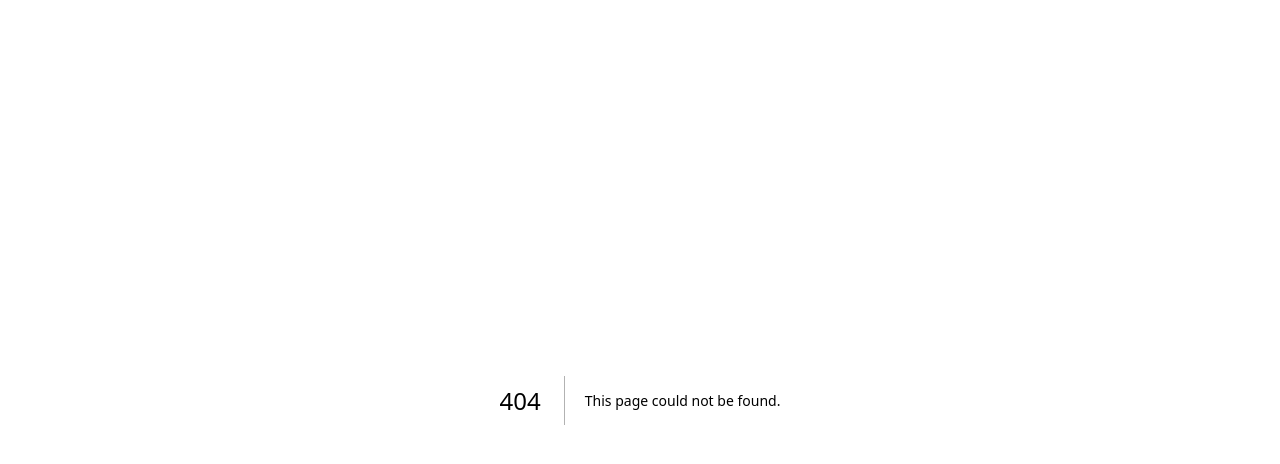
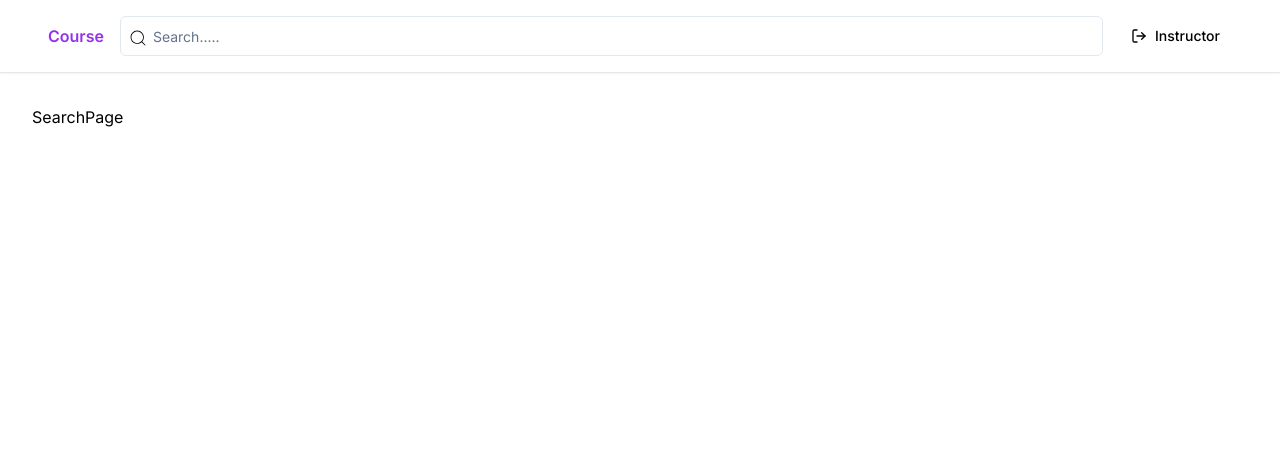
Before and after one commit to ersinisgor/LikeUdemy-NextJs14, a Next.js app: page /search in a window 1280 px wide. Before the commit this address had no page. Shown: the top 464 px of the page. Built offline with nearby package versions, Linux system fonts and the light colour scheme.

Commit message:
feat: Add search page, instructor page, logo component, and dashboard layout

```diff
--- /dev/null
+++ b/app/(dashboard)/(routes)/instructor/page.tsx
@@ -0,0 +1,7 @@
+import React from "react";
+
+const Instructor = () => {
+  return <div>Instructor</div>;
+};
+
+export default Instructor;
--- /dev/null
+++ b/app/(dashboard)/(routes)/search/page.tsx
@@ -0,0 +1,7 @@
+import React from "react";
+
+const SearchPage = () => {
+  return <div>SearchPage</div>;
+};
+
+export default SearchPage;
--- /dev/null
+++ b/app/(dashboard)/_components/Header.tsx
@@ -0,0 +1,20 @@
+import React from "react";
+import Logo from "./Logo";
+import SearchBar from "./SearchBar";
+import HeaderRoutes from "./HeaderRoutes";
+
+const Header = () => {
+  return (
+    <header className="py-4 px-4 border-b shadow-sm">
+      <div className="container">
+        <div className="flex items-center justify-between gap-4">
+          <Logo />
+          <SearchBar />
+          <HeaderRoutes />
+        </div>
+      </div>
+    </header>
+  );
+};
+
+export default Header;
--- /dev/null
+++ b/app/(dashboard)/_components/HeaderRoutes.tsx
@@ -0,0 +1,36 @@
+"use client";
+import { Button } from "@/components/ui/button";
+import { UserButton } from "@clerk/nextjs";
+import { LogOut } from "lucide-react";
+import Link from "next/link";
+import { usePathname } from "next/navigation";
+import React from "react";
+
+const HeaderRoutes = () => {
+  const pathName = usePathname();
+  const isInstructorsPage = pathName?.startsWith("/instructor");
+  const isClientPage = pathName?.startsWith("/chapter");
+  return (
+    <div className="flex gap-x-2 ml-auto">
+      {isInstructorsPage || isClientPage ? (
+        <Link href="/search">
+          <Button size="sm" variant="ghost">
+            <LogOut className="w-4 h-4 mr-2" />
+            Exit
+          </Button>
+        </Link>
+      ) : (
+        <Link href="/instructor">
+          <Button size="sm" variant="ghost">
+            <LogOut className="w-4 h-4 mr-2" />
+            Instructor
+          </Button>
+        </Link>
+      )}
+
+      <UserButton afterSignOutUrl="/" />
+    </div>
+  );
+};
+
+export default HeaderRoutes;
--- /dev/null
+++ b/app/(dashboard)/_components/Logo.tsx
@@ -0,0 +1,12 @@
+import Link from "next/link";
+import React from "react";
+
+const Logo = () => {
+  return (
+    <Link href="/" className="text-purple-600 font-semibold">
+      Course
+    </Link>
+  );
+};
+
+export default Logo;
--- /dev/null
+++ b/app/(dashboard)/_components/SearchBar.tsx
@@ -0,0 +1,20 @@
+import { Input } from "@/components/ui/input";
+import React from "react";
+import { CiSearch } from "react-icons/ci";
+
+const SearchBar = () => {
+  return (
+    <div className="w-full lg:flex relative hidden">
+      <span className="absolute left-2 top-3">
+        <CiSearch className="w-5 h-5" />
+      </span>
+      <Input
+        type="text"
+        className="w-full py-4 px-8"
+        placeholder="Search....."
+      />
+    </div>
+  );
+};
+
+export default SearchBar;
--- /dev/null
+++ b/app/(dashboard)/layout.tsx
@@ -0,0 +1,17 @@
+import React from "react";
+import Header from "./_components/Header";
+
+interface DashboardLayoutProps {
+  children: React.ReactNode;
+}
+
+const DashboardLayout = ({ children }: DashboardLayoutProps) => {
+  return (
+    <div>
+      <Header />
+      <main className="container px-8 py-8">{children}</main>
+    </div>
+  );
+};
+
+export default DashboardLayout;
--- /dev/null
+++ b/components/ui/input.tsx
@@ -0,0 +1,25 @@
+import * as React from "react"
+
+import { cn } from "@/lib/utils"
+
+export interface InputProps
+  extends React.InputHTMLAttributes<HTMLInputElement> {}
+
+const Input = React.forwardRef<HTMLInputElement, InputProps>(
+  ({ className, type, ...props }, ref) => {
+    return (
+      <input
+        type={type}
+        className={cn(
+          "flex h-10 w-full rounded-md border border-slate-200 bg-white px-3 py-2 text-sm ring-offset-white file:border-0 file:bg-transparent file:text-sm file:font-medium placeholder:text-slate-500 focus-visible:outline-none focus-visible:ring-2 focus-visible:ring-slate-950 focus-visible:ring-offset-2 disabled:cursor-not-allowed disabled:opacity-50 dark:border-slate-800 dark:bg-slate-950 dark:ring-offset-slate-950 dark:placeholder:text-slate-400 dark:focus-visible:ring-slate-300",
+          className
+        )}
+        ref={ref}
+        {...props}
+      />
+    )
+  }
+)
+Input.displayName = "Input"
+
+export { Input }
--- /dev/null
+++ b/components/ui/sheet.tsx
@@ -0,0 +1,140 @@
+"use client"
+
+import * as React from "react"
+import * as SheetPrimitive from "@radix-ui/react-dialog"
+import { cva, type VariantProps } from "class-variance-authority"
+import { X } from "lucide-react"
+
+import { cn } from "@/lib/utils"
+
+const Sheet = SheetPrimitive.Root
+
+const SheetTrigger = SheetPrimitive.Trigger
+
+const SheetClose = SheetPrimitive.Close
+
+const SheetPortal = SheetPrimitive.Portal
+
+const SheetOverlay = React.forwardRef<
+  React.ElementRef<typeof SheetPrimitive.Overlay>,
+  React.ComponentPropsWithoutRef<typeof SheetPrimitive.Overlay>
+>(({ className, ...props }, ref) => (
+  <SheetPrimitive.Overlay
+    className={cn(
+      "fixed inset-0 z-50 bg-black/80  data-[state=open]:animate-in data-[state=closed]:animate-out data-[state=closed]:fade-out-0 data-[state=open]:fade-in-0",
+      className
+    )}
+    {...props}
+    ref={ref}
+  />
+))
+SheetOverlay.displayName = SheetPrimitive.Overlay.displayName
+
+const sheetVariants = cva(
+  "fixed z-50 gap-4 bg-white p-6 shadow-lg transition ease-in-out data-[state=open]:animate-in data-[state=closed]:animate-out data-[state=closed]:duration-300 data-[state=open]:duration-500 dark:bg-slate-950",
+  {
+    variants: {
+      side: {
+        top: "inset-x-0 top-0 border-b data-[state=closed]:slide-out-to-top data-[state=open]:slide-in-from-top",
+        bottom:
+          "inset-x-0 bottom-0 border-t data-[state=closed]:slide-out-to-bottom data-[state=open]:slide-in-from-bottom",
+        left: "inset-y-0 left-0 h-full w-3/4 border-r data-[state=closed]:slide-out-to-left data-[state=open]:slide-in-from-left sm:max-w-sm",
+        right:
+          "inset-y-0 right-0 h-full w-3/4  border-l data-[state=closed]:slide-out-to-right data-[state=open]:slide-in-from-right sm:max-w-sm",
+      },
+    },
+    defaultVariants: {
+      side: "right",
+    },
+  }
+)
+
+interface SheetContentProps
+  extends React.ComponentPropsWithoutRef<typeof SheetPrimitive.Content>,
+    VariantProps<typeof sheetVariants> {}
+
+const SheetContent = React.forwardRef<
+  React.ElementRef<typeof SheetPrimitive.Content>,
+  SheetContentProps
+>(({ side = "right", className, children, ...props }, ref) => (
+  <SheetPortal>
+    <SheetOverlay />
+    <SheetPrimitive.Content
+      ref={ref}
+      className={cn(sheetVariants({ side }), className)}
+      {...props}
+    >
+      {children}
+      <SheetPrimitive.Close className="absolute right-4 top-4 rounded-sm opacity-70 ring-offset-white transition-opacity hover:opacity-100 focus:outline-none focus:ring-2 focus:ring-slate-950 focus:ring-offset-2 disabled:pointer-events-none data-[state=open]:bg-slate-100 dark:ring-offset-slate-950 dark:focus:ring-slate-300 dark:data-[state=open]:bg-slate-800">
+        <X className="h-4 w-4" />
+        <span className="sr-only">Close</span>
+      </SheetPrimitive.Close>
+    </SheetPrimitive.Content>
+  </SheetPortal>
+))
+SheetContent.displayName = SheetPrimitive.Content.displayName
+
+const SheetHeader = ({
+  className,
+  ...props
+}: React.HTMLAttributes<HTMLDivElement>) => (
+  <div
+    className={cn(
+      "flex flex-col space-y-2 text-center sm:text-left",
+      className
+    )}
+    {...props}
+  />
+)
+SheetHeader.displayName = "SheetHeader"
+
+const SheetFooter = ({
+  className,
+  ...props
+}: React.HTMLAttributes<HTMLDivElement>) => (
+  <div
+    className={cn(
+      "flex flex-col-reverse sm:flex-row sm:justify-end sm:space-x-2",
+      className
+    )}
+    {...props}
+  />
+)
+SheetFooter.displayName = "SheetFooter"
+
+const SheetTitle = React.forwardRef<
+  React.ElementRef<typeof SheetPrimitive.Title>,
+  React.ComponentPropsWithoutRef<typeof SheetPrimitive.Title>
+>(({ className, ...props }, ref) => (
+  <SheetPrimitive.Title
+    ref={ref}
+    className={cn("text-lg font-semibold text-slate-950 dark:text-slate-50", className)}
+    {...props}
+  />
+))
+SheetTitle.displayName = SheetPrimitive.Title.displayName
+
+const SheetDescription = React.forwardRef<
+  React.ElementRef<typeof SheetPrimitive.Description>,
+  React.ComponentPropsWithoutRef<typeof SheetPrimitive.Description>
+>(({ className, ...props }, ref) => (
+  <SheetPrimitive.Description
+    ref={ref}
+    className={cn("text-sm text-slate-500 dark:text-slate-400", className)}
+    {...props}
+  />
+))
+SheetDescription.displayName = SheetPrimitive.Description.displayName
+
+export {
+  Sheet,
+  SheetPortal,
+  SheetOverlay,
+  SheetTrigger,
+  SheetClose,
+  SheetContent,
+  SheetHeader,
+  SheetFooter,
+  SheetTitle,
+  SheetDescription,
+}
```
Also changed, not shown: app/(dashboard)/(routes)/(root)/page.tsx (renamed from app/page.tsx), 1 other file (tests, documents, lock files or other folders).
